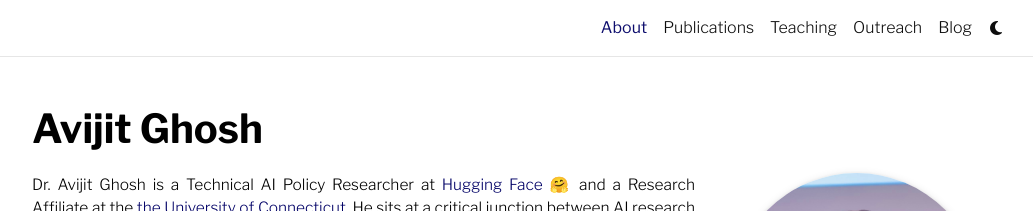
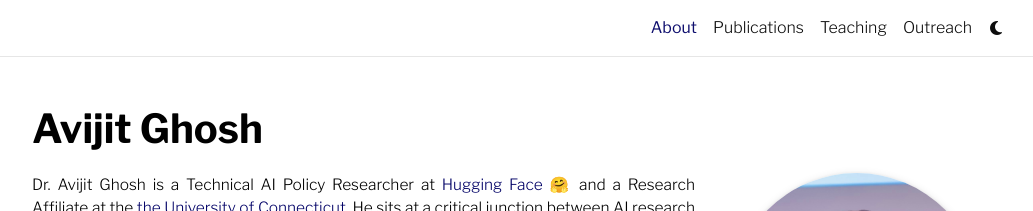
Before and after one commit to evijit/evijit.github.io, a Jekyll site: the page built from _pages/about.md, in a window 1280 px wide. Shown: the top 211 px of the page, without its empty margins (123-1156 px from the left). Built offline with Jekyll 4.4.1, drawn with Linux system fonts in a browser that asks for light colours; nearby versions of some CDN libraries; comment, search, counter and statistics services are not loaded; a style sheet for code colours, icons or effects is not loaded.

Commit message:
Hide blog tab by commenting it out in header.html
Co-authored-by: evijit <3848733+evijit@users.noreply.github.com>

```diff
--- a/_includes/header.html
+++ b/_includes/header.html
@@ -97,7 +97,7 @@
               {%- endif -%}
               {%- endunless -%}
               {% endfor -%}
-              <li class="nav-item"><a class="nav-link" href="https://evijit.substack.com">Blog</a></li>
+              <!-- <li class="nav-item"><a class="nav-link" href="https://evijit.substack.com">Blog</a></li> -->
               {%- if site.enable_darkmode %}
 
               <!-- Toogle theme mode -->
```
